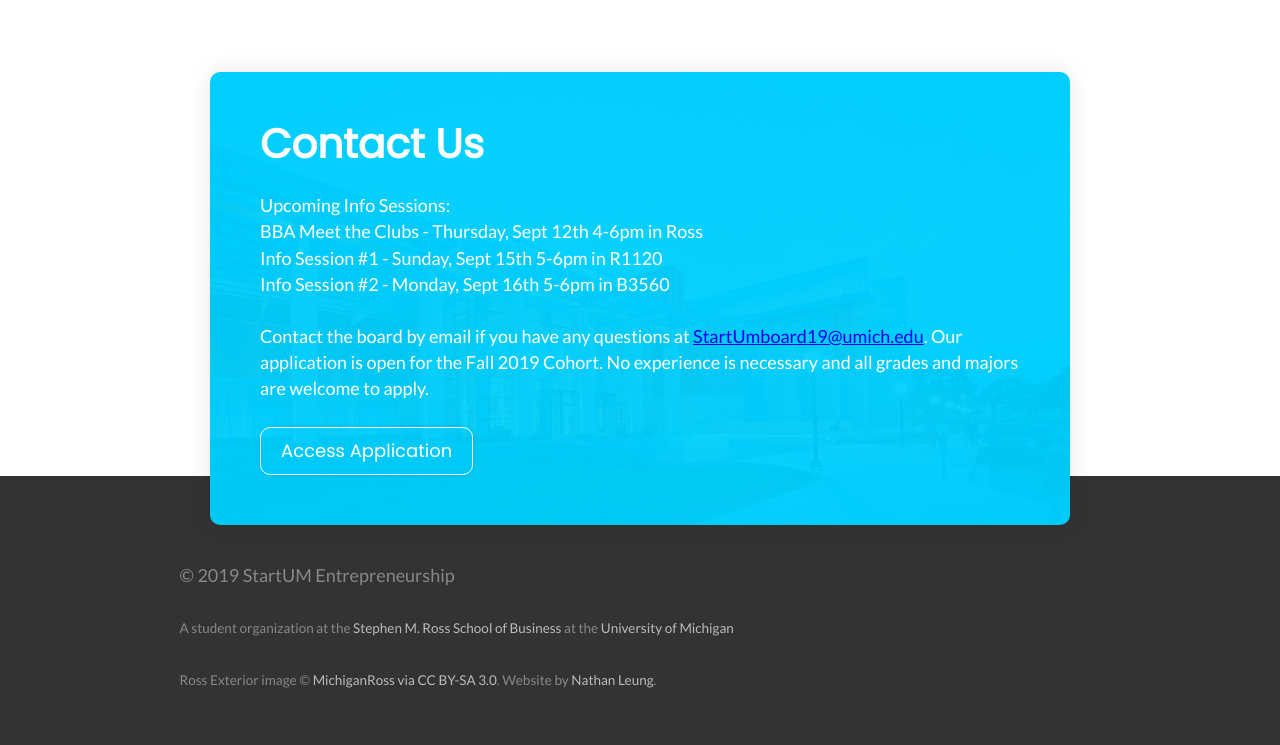
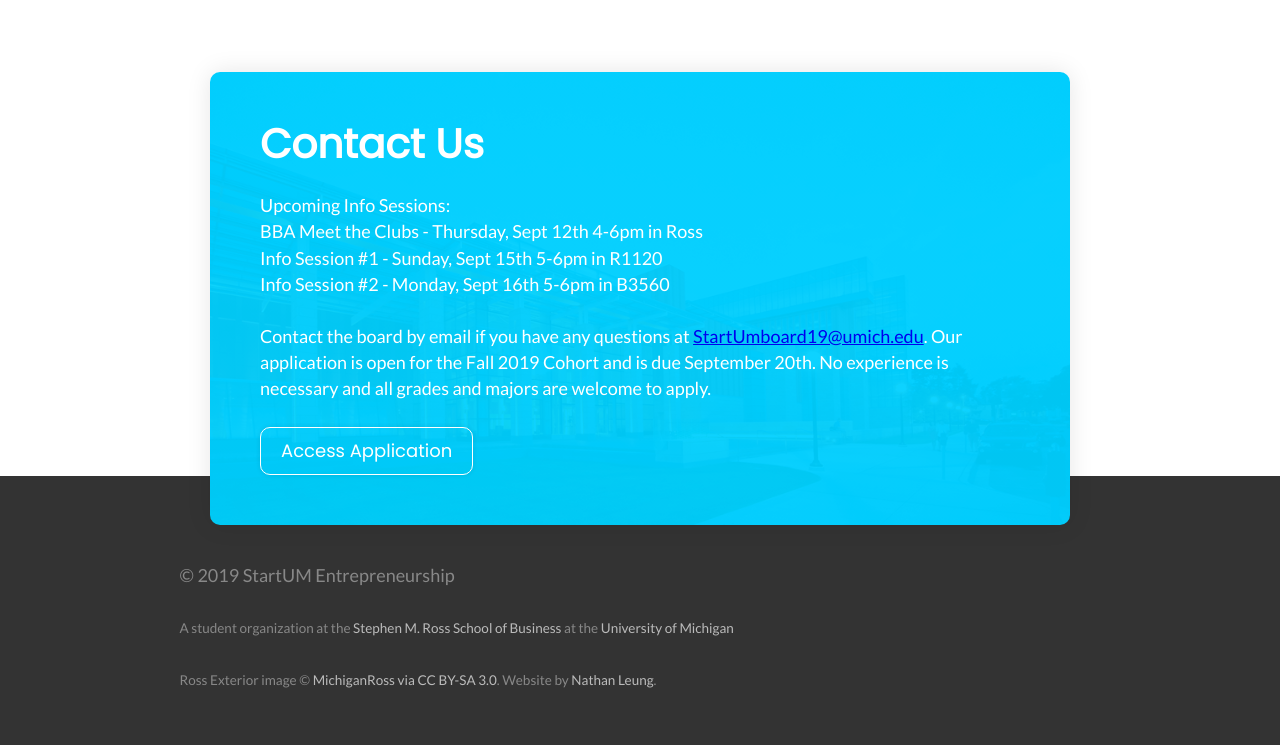
Before and after one commit to nathanhleung/startum.co, a Gatsby site: page / in a window 1280 px wide. Shown: the part 1594-2339 px from the top of the page. Built offline with nearby package versions, Linux system fonts and the light colour scheme; Gatsby itself is replaced by a stand-in of ours.

Commit message:
Update index.js

```diff
--- a/src/pages/index.js
+++ b/src/pages/index.js
@@ -205,7 +205,7 @@ const IndexPage = ({ location }) => {
             <a href="mailto:StartUmboard19@umich.edu">
               StartUmboard19@umich.edu
             </a>
-            . Our application is open for the Fall 2019 Cohort. No experience
+            . Our application is open for the Fall 2019 Cohort and is due September 20th. No experience
             is necessary and all grades and majors are welcome to apply.
           </p>
           <Button href="https://docs.google.com/forms/d/e/1FAIpQLSfGaf6xFN1gLMTX39-U89uEhpClZr7Agp3NzAagYOyt0AStUw/viewform">Access Application</Button>
```
